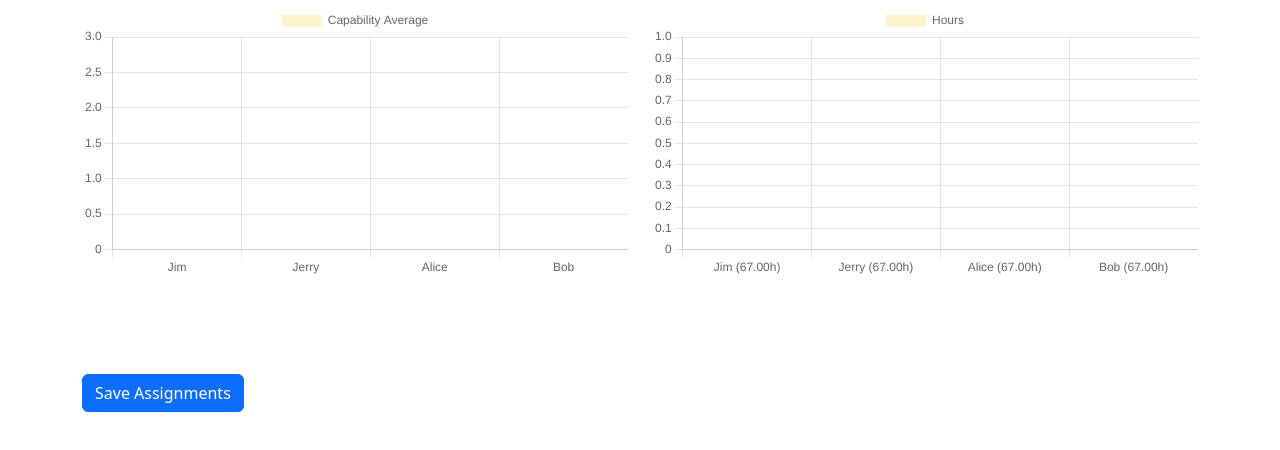
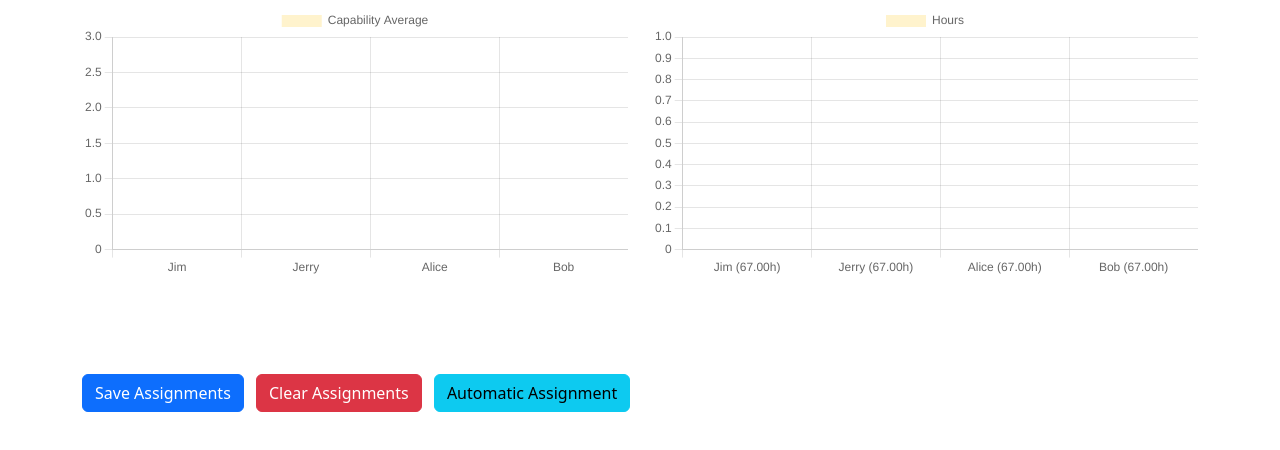
Before and after one commit to eatonjl/Sprint-Planner, a plain HTML site: page assignments.html in a window 1280 px wide. Shown: the part 586-1036 px from the top of the page. Drawn offline with nearby package versions, Linux system fonts and the light colour scheme.

Commit message:
added an automatic assignment and clear button

```diff
--- a/assignments.html
+++ b/assignments.html
@@ -98,6 +98,12 @@
       <button onclick="saveAssignments()" class="btn btn-primary mt-3">
         Save Assignments
       </button>
+      <button onclick="clearAssignments()" class="btn btn-danger mt-3 ms-2">
+        Clear Assignments
+      </button>
+      <button onclick="automaticAssignment()" class="btn btn-info mt-3 ms-2">
+        Automatic Assignment
+      </button>
     </div>
 
     <script src="https://cdn.jsdelivr.net/npm/bootstrap@5.3.0/dist/js/bootstrap.bundle.min.js"></script>
--- a/script.js
+++ b/script.js
@@ -703,6 +703,103 @@ function saveAssignments() {
   renderAssignmentsTable();
 }
 
+function clearAssignments() {
+  if (confirm('Are you sure you want to clear all assignments?')) {
+    assignments = {};
+    saveData();
+    alert('All assignments cleared!');
+    renderAssignmentsTable();
+  }
+}
+
+function automaticAssignment() {
+  // Clear existing assignments
+  assignments = {};
+
+  // Calculate target hours for each developer
+  const developerTargets = sprintConfig.developers.map((dev) => ({
+    name: dev,
+    targetHours: calculateTargetHours(dev),
+    assignedHours: 0,
+    assignedTasks: [],
+    capSum: 0,
+  }));
+
+  // Create a list of tasks with their properties
+  const taskList = tasks.map((task) => ({
+    id: task.id,
+    capAvg: task.capAvg || 0,
+    hours: task.hours || 0,
+  }));
+
+  // Sort tasks by capAvg (ascending) to prioritize tasks closer to 2.00
+  taskList.sort((a, b) => Math.abs(a.capAvg - 2) - Math.abs(b.capAvg - 2));
+
+  // Assign tasks to developers
+  taskList.forEach((task) => {
+    // Find the best developer for this task
+    let bestDev = null;
+    let bestScore = Infinity;
+
+    developerTargets.forEach((dev) => {
+      // Skip if adding this task would exceed target hours
+      if (dev.assignedHours + task.hours > dev.targetHours) {
+        return;
+      }
+
+      // Calculate current capability average
+      const currentCapAvg = dev.assignedTasks.length
+        ? dev.capSum / dev.assignedTasks.length
+        : 0;
+
+      // Score based on how close the new capability average would be to 2.00
+      const newCapSum = dev.capSum + task.capAvg;
+      const newTaskCount = dev.assignedTasks.length + 1;
+      const newCapAvg = newCapSum / newTaskCount;
+      const capScore = Math.abs(newCapAvg - 2);
+
+      // Score based on how close to 100% target hours
+      const newHours = dev.assignedHours + task.hours;
+      const hoursScore =
+        dev.targetHours > 0 ? Math.abs(newHours / dev.targetHours - 1) : 0;
+
+      // Combined score (weight capability and hours equally)
+      const score = capScore + hoursScore;
+
+      if (score < bestScore) {
+        bestScore = score;
+        bestDev = dev;
+      }
+    });
+
+    // Assign the task to the best developer if found
+    if (bestDev) {
+      assignments[task.id] = bestDev.name;
+      bestDev.assignedHours += task.hours;
+      bestDev.assignedTasks.push(task);
+      bestDev.capSum += task.capAvg;
+    }
+  });
+
+  // Save and update UI
+  saveData();
+  alert('Automatic assignments completed!');
+  renderAssignmentsTable();
+
+  // Log assignment results for debugging
+  console.log('Automatic Assignment Results:');
+  developerTargets.forEach((dev) => {
+    const capAvg = dev.assignedTasks.length
+      ? dev.capSum / dev.assignedTasks.length
+      : 0;
+    console.log(
+      `Developer ${dev.name}: ${dev.assignedTasks.length} tasks, ` +
+        `Cap Avg: ${capAvg.toFixed(2)}, ` +
+        `Hours: ${dev.assignedHours.toFixed(2)}/${dev.targetHours.toFixed(2)}`
+    );
+  });
+}
+
 function setActiveNav() {
   const currentPage = window.location.pathname.split('/').pop() || 'index.html';
   document.querySelectorAll('.navbar-nav .nav-link').forEach((link) => {
```
